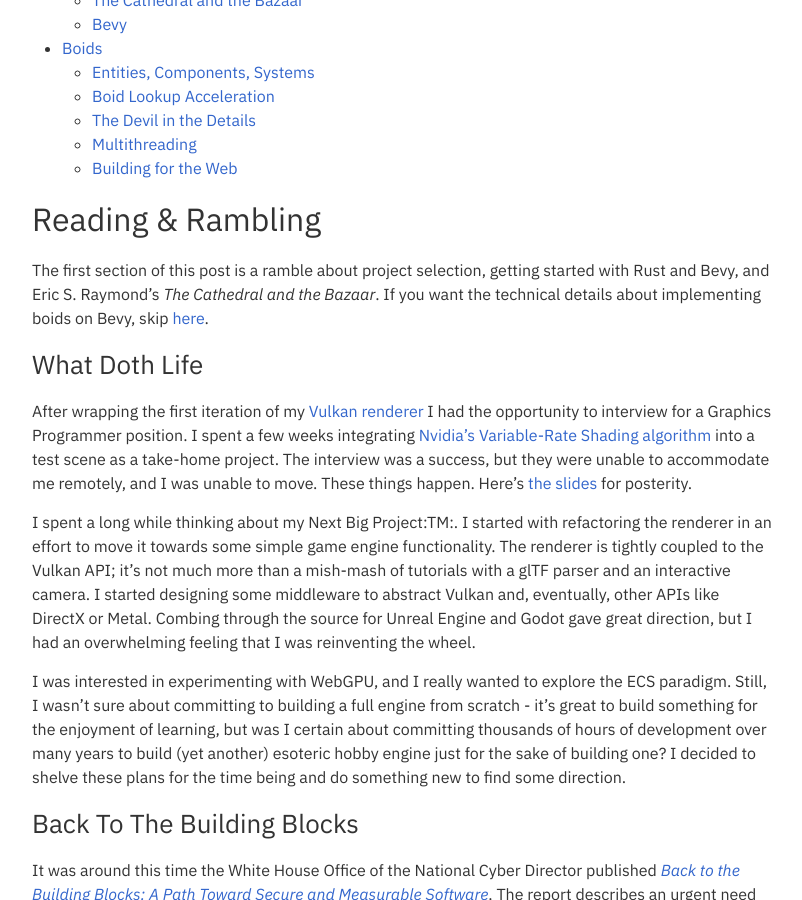
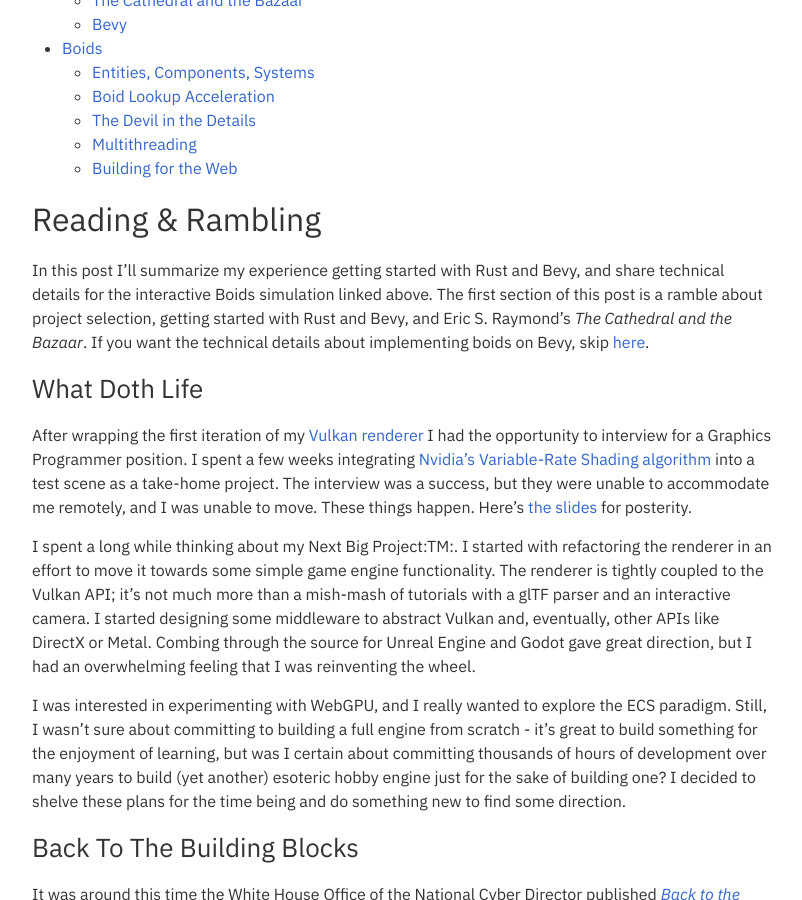
Before and after one commit to roblesch/roblesch.github.io, a Jekyll site: the page built from _posts/2024-04-29-bevy-boids.md, in a window 1280 px wide and 900 px high, scrolled down 552 px. Shown: the whole window, without its empty margins (238-1040 px from the left). Built offline with Jekyll 4.4.1, drawn with Linux system fonts in a browser that asks for light colours; nearby versions of some CDN libraries; comment, search, counter and statistics services are not loaded.

Commit message:
Update boids preview img

```diff
--- a/_posts/2024-04-29-bevy-boids.md
+++ b/_posts/2024-04-29-bevy-boids.md
@@ -4,7 +4,9 @@ title:  "Rust K-D Tree Boids on Bevy with bevy-spatial"
 date:   2024-04-29
 author: Christian Robles
 category: blog
-image: "/assets/images/boids/boids-preview-wide.jpg"
+image: "/assets/images/boids/boids-preview-linkedin.jpg"
+description: "In this post I'll summarize my experience getting started with Rust and Bevy, and share technical details for the interactive Boids simulation linked above. The first section of this post is a ramble about project selection, getting started with Rust and Bevy, and Eric S. Raymond's *The Cathedral and the Bazaar*."
+
 published: true
 ---
 
@@ -27,7 +29,7 @@ published: true
 
 ## Reading & Rambling
 
-The first section of this post is a ramble about project selection, getting started with Rust and Bevy, and Eric S. Raymond's *The Cathedral and the Bazaar*. If you want the technical details about implementing boids on Bevy, skip [here](#boids).
+In this post I'll summarize my experience getting started with Rust and Bevy, and share technical details for the interactive Boids simulation linked above. The first section of this post is a ramble about project selection, getting started with Rust and Bevy, and Eric S. Raymond's *The Cathedral and the Bazaar*. If you want the technical details about implementing boids on Bevy, skip [here](#boids).
 
 ### What Doth Life
 
```
Also changed, not shown: assets/images/boids/boids-preview-linkedin.jpg (added).
